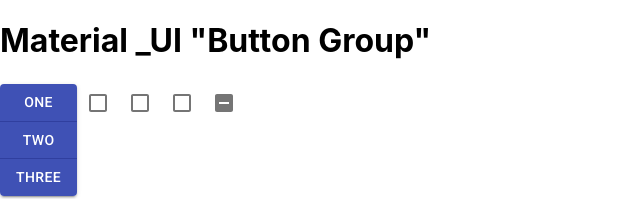
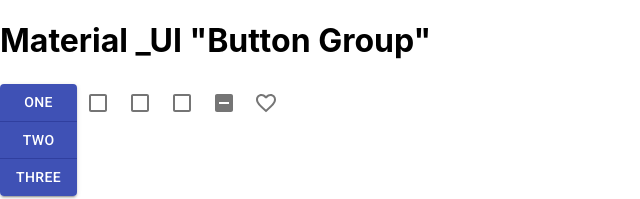
Before and after one commit to rishab1653/Material-ui-start, a React (Create React App) app: page / in a window 1280 px wide. Shown: the top 199 px of the page, without its empty margins (0-640 px from the left). Built offline with nearby package versions, Linux system fonts and the light colour scheme.

Commit message:
Added Icons with checked box

```diff
--- a/src/App.js
+++ b/src/App.js
@@ -1,8 +1,10 @@
 import React,{useState} from 'react'
 import './App.css';
 import {ButtonGroup, Button} from '@material-ui/core'
+import FavoriteBorder from '@material-ui/icons/FavoriteBorder'
+import {Favorite} from '@material-ui/icons'
 import {Checkbox} from '@material-ui/core'
-import {Delete} from '@material-ui/icons'
+
 
 
 
@@ -27,6 +29,15 @@
     <Checkbox color="primary" value = "ghi" onChange={(e)=>{greet(e)}}/>
 
     <Checkbox color="primary" value = "ghi" indeterminate onChange={(e)=>{greet(e)}}/>
+    <Checkbox
+      color="primary"
+      value = "ghi"
+      color = "secondary"
+      icon={<FavoriteBorder/>}
+      checkedIcon={<Favorite/>}
+      onChange={(e)=>{greet(e)}}
+      />
+
     </div>
   )
 }
```
